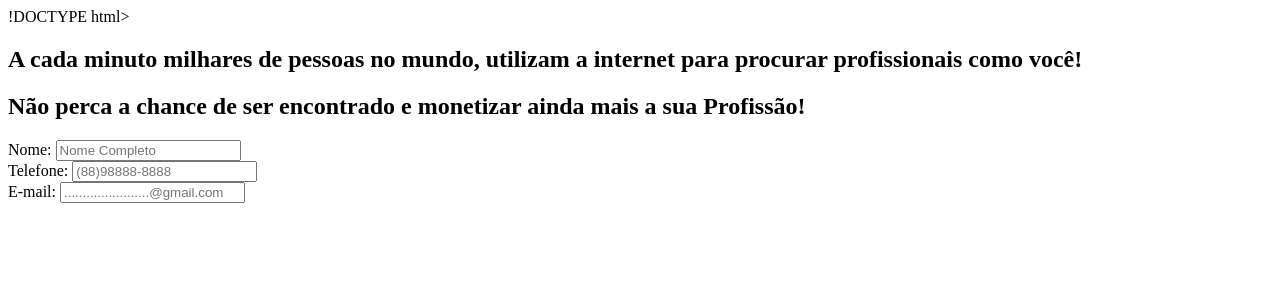
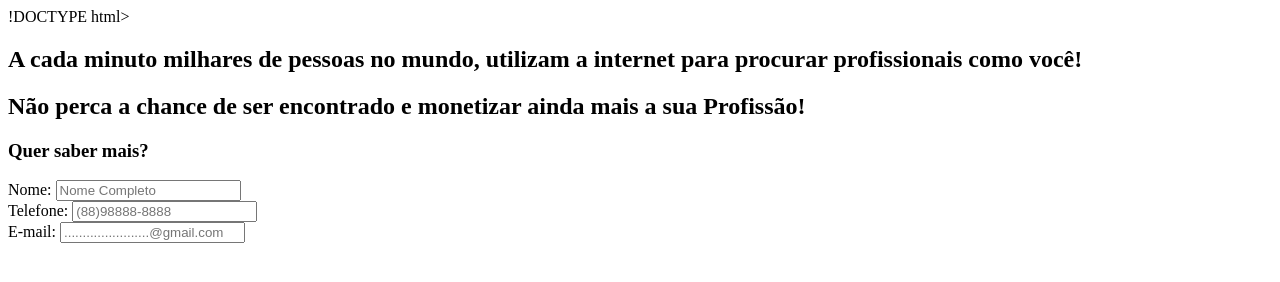
Before and after one commit to FabioHRSouza/Projeto-LandingPage, a plain HTML site: page index.html in a window 1280 px wide. Drawn offline with Linux system fonts and the light colour scheme.

Commit message:
Alteração de Formulario

```diff
--- a/index.html
+++ b/index.html
@@ -21,6 +21,7 @@
             </div>
             <div class="form">
                 <form action="post">
+                    <h3>Quer saber mais?</h3>
                     <div>
                         <label for="nome">Nome:</label>
                         <input type="text" id="nome" placeholder="Nome Completo">
```
